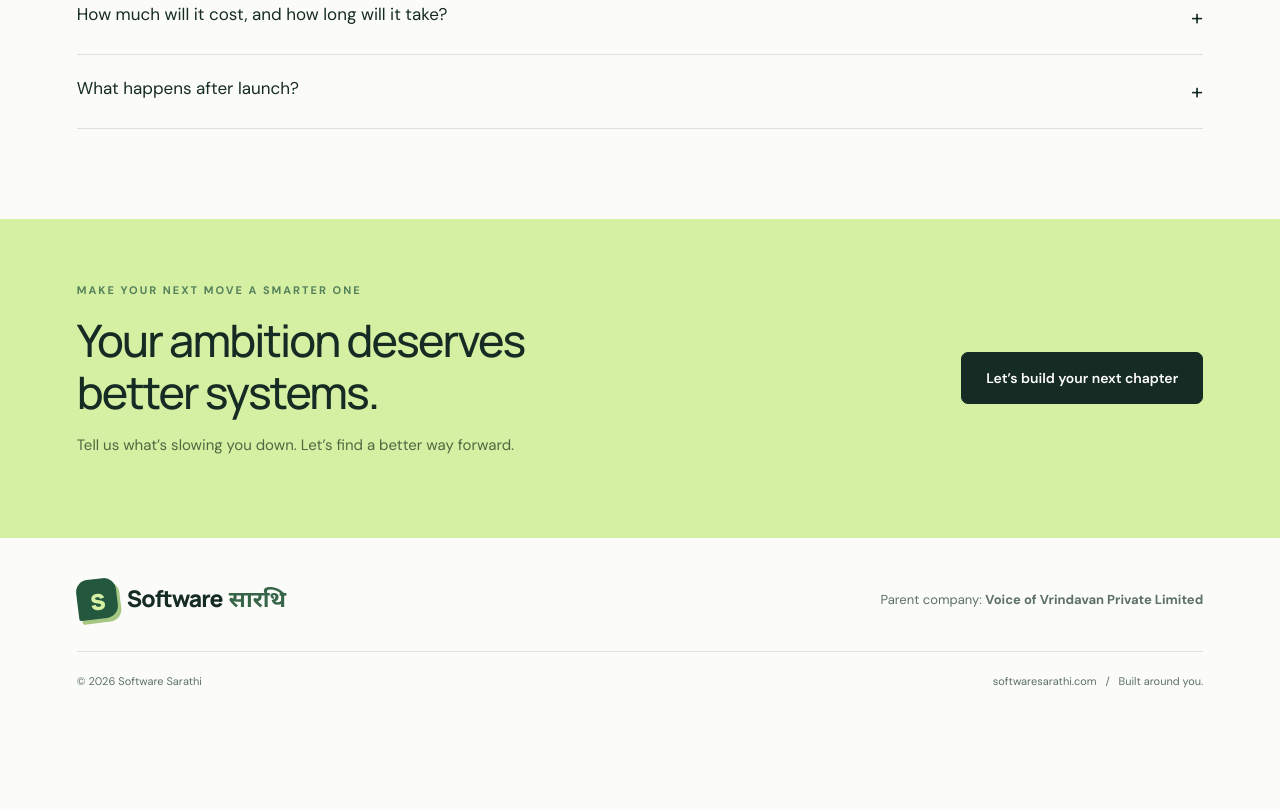
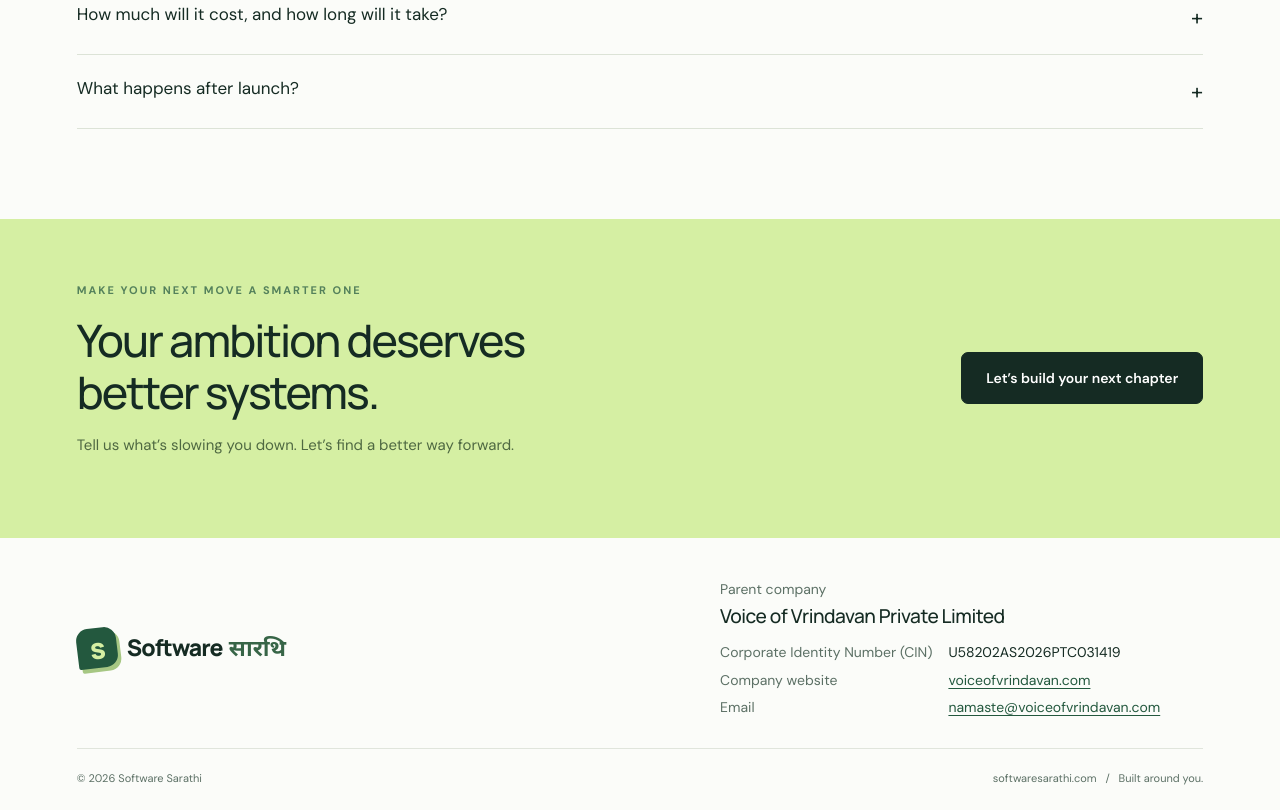
Before and after one commit to phukonbastab2-netizen/website, a plain HTML site: page software-sarathi/index.html in a window 1280 px wide. Shown: the part 3315-4125 px from the top of the page. Before the commit the page ends 4028 px from the top, so only its background shows below. Drawn offline with Linux system fonts and the light colour scheme.

Commit message:
Add Voice of Vrindavan company identity and contact details to footer

```diff
--- a/software-sarathi/index.html
+++ b/software-sarathi/index.html
@@ -9,6 +9,16 @@
 @keyframes scene-hover{50%{transform:translate3d(0,-12px,var(--depth)) rotateY(var(--turn)) rotateZ(var(--angle))}}@keyframes scene-flow{0%,100%{transform:translateX(0)}50%{transform:translateX(120%)}}
 @media(max-width:680px){.scene{min-height:340px}.scene-stage{max-width:390px}.scene-card{padding:16px}.hero h1{font-size:clamp(37px,9.5vw,51px)}nav{gap:10px}.brand{gap:8px}.scene-caption{bottom:-9px}}
 @media(prefers-reduced-motion:reduce){.scene-stage{transform:none}.scene-card,.workflow-track:after{animation:none}}
+
+.parent-company{min-width:0;max-width:100%;padding:0}
+.parent-company .parent-label{font-size:.875rem;color:var(--muted)}
+.parent-company h2{font-family:Manrope,sans-serif;font-size:1.2rem;letter-spacing:-.025em;line-height:1.35;margin:.3rem 0 .8rem}
+.parent-company dl{display:grid;gap:.4rem;margin:0;font-size:.875rem;line-height:1.5}
+.parent-company dl>div{display:grid;grid-template-columns:minmax(0,1fr) minmax(0,1.2fr);gap:1rem}
+.parent-company dt{color:var(--muted)}
+.parent-company dd{margin:0;overflow-wrap:anywhere}
+.parent-company a{color:var(--green);text-decoration:underline;text-underline-offset:.18em}
+@media(max-width:680px){.parent-company{margin-top:1.6rem}.parent-company dl>div{display:block}.parent-company dl{gap:.65rem}}
 </style></head><body>
 <header><nav class="wrap" aria-label="Main navigation"><a class="brand" href="#" aria-label="Software Sarathi home"><span class="mark">s</span><span class="brand-name">Software <span class="brand-sanskrit" lang="sa">सारथि</span></span></a><div class="navlinks"><a href="#solutions">What we build</a><a href="#possibilities">Possibilities</a><a href="#process">Our approach</a></div><button class="btn small" data-brief>Let’s talk growth</button></nav></header>
 <main><div class="hero"><div class="wrap hero-grid"><div><span class="eyebrow">Custom business software</span><h1>Your business runs your way. <em>Your software should too.</em></h1><p>Show us how your team works. We’ll build software around those steps, so a sale can update stock, create a dispatch task, and show everyone what happens next.</p><div class="actions"><button class="btn" data-brief>Describe my project</button><a class="btn outline" href="#solutions">Explore what’s possible</a></div><div class="fine">Custom software · Connected systems · Smarter automation</div></div><figure class="visual scene" aria-label="Example of an order moving from sales to dispatch">
@@ -26,7 +36,15 @@
 <section id="process"><div class="wrap"><div class="sectiontop"><div><div class="kicker">Your sarathi, from idea to everyday use</div><h2>A clear road.<br>A partner at every turn.</h2></div><p>“Sarathi” means charioteer. We bring that spirit of guidance to building software for your business.</p></div><div class="steps"><article class="step"><span>Understand</span><h3>Start with your business.</h3><p>We map how you work, what takes too long, and where a better system could help.</p></article><article class="step"><span>Plan</span><h3>Make the path clear.</h3><p>Agree on priorities, scope, timeline, and cost before development begins.</p></article><article class="step"><span>Build</span><h3>See it take shape.</h3><p>Review working progress and refine the experience around real tasks.</p></article><article class="step"><span>Launch</span><h3>Put it to work.</h3><p>Test the workflows, help your team get started, and agree on ongoing support.</p></article></div><div class="principle"><strong>A practical place to start:</strong> one painful process, one useful solution. Build on it as your business grows.</div></div></section>
 <section class="faq"><div class="wrap"><div class="kicker">A few things you might be wondering</div><h2>Clear answers. Better decisions.</h2><div style="margin-top:28px"><details><summary>Do I need to know exactly what software I want?</summary><p>No. Start with the problem: repeated data entry, missed follow-ups, disconnected tools, or work that depends on one person. We can help turn that into a practical scope.</p></details><details><summary>Can you work with the tools we already use?</summary><p>We assess your current tools and available integration options first. Where a reliable connection is possible, we can include it in the proposal so you can keep useful parts of your existing setup.</p></details><details><summary>How much will it cost, and how long will it take?</summary><p>Cost and timeline depend on the workflows, features, and integrations involved. We define these with you and provide a project proposal before work begins.</p></details><details><summary>What happens after launch?</summary><p>Training, maintenance, hosting, and future improvements can be included in an agreed support plan. Ownership, access, and handover terms are set out in your project agreement.</p></details></div></div></section>
 <section class="cta"><div class="wrap"><div><div class="kicker">Make your next move a smarter one</div><h2>Your ambition deserves<br>better systems.</h2><p>Tell us what’s slowing you down. Let’s find a better way forward.</p></div><button class="btn" data-brief>Let’s build your next chapter</button></div></section></main>
-<footer><div class="wrap"><div class="foot"><a class="brand" href="#"><span class="mark">s</span><span class="brand-name">Software <span class="brand-sanskrit" lang="sa">सारथि</span></span></a><p>Parent company: <strong>Voice of Vrindavan Private Limited</strong></p></div><div class="bottom"><span>© <span id="year"></span> Software Sarathi</span><span>softwaresarathi.com &nbsp; / &nbsp; Built around you.</span></div></div></footer>
+<footer><div class="wrap"><div class="foot"><a class="brand" href="#"><span class="mark">s</span><span class="brand-name">Software <span class="brand-sanskrit" lang="sa">सारथि</span></span></a><section class="parent-company" aria-label="Parent company">
+  <span class="parent-label">Parent company</span>
+  <h2>Voice of Vrindavan Private Limited</h2>
+  <dl>
+    <div><dt>Corporate Identity Number (CIN)</dt><dd>U58202AS2026PTC031419</dd></div>
+    <div><dt>Company website</dt><dd><a href="https://voiceofvrindavan.com/">voiceofvrindavan.com</a></dd></div>
+    <div><dt>Email</dt><dd><a href="mailto:namaste@voiceofvrindavan.com">namaste@voiceofvrindavan.com</a></dd></div>
+  </dl>
+</section></div><div class="bottom"><span>© <span id="year"></span> Software Sarathi</span><span>softwaresarathi.com &nbsp; / &nbsp; Built around you.</span></div></div></footer>
 <dialog id="brief"><button class="close" aria-label="Close project brief">×</button><div class="kicker">Your next chapter starts here</div><h2>What could work better?</h2><p>Create a short project brief to share with Software Sarathi. This downloads to your device; it is not submitted online.</p><form id="brief-form"><label class="field">Your name<input name="name" autocomplete="name" required maxlength="100" placeholder="Your name"></label><label class="field">Business name<input name="business" autocomplete="organization" required maxlength="150" placeholder="Your business"></label><label class="field">Where do you need help?<select name="need"><option>Custom business software</option><option>Workflow automation</option><option>Web application or customer portal</option><option>Help deciding where to start</option></select></label><label class="field">What’s slowing your business down?<textarea name="challenge" required maxlength="3000" placeholder="Tell us about the task, process, or idea you have in mind…"></textarea></label><button class="btn" type="submit">Download my project brief</button><p id="result" role="status">Your brief is ready. Share the downloaded file with Software Sarathi to start the conversation.</p></form></dialog>
 <script>
 document.getElementById('year').textContent=new Date().getFullYear();const dialog=document.getElementById('brief');document.querySelectorAll('[data-brief]').forEach(b=>b.addEventListener('click',()=>dialog.showModal()));document.querySelector('.close').onclick=()=>dialog.close();dialog.addEventListener('click',e=>{if(e.target===dialog){const r=dialog.getBoundingClientRect();if(e.clientX<r.left||e.clientX>r.right||e.clientY<r.top||e.clientY>r.bottom)dialog.close()}});document.getElementById('brief-form').addEventListener('submit',e=>{e.preventDefault();const f=new FormData(e.target);const content=`SOFTWARE SARATHI — PROJECT BRIEF\n\nName: ${f.get('name')}\nBusiness: ${f.get('business')}\nInterested in: ${f.get('need')}\n\nWhat could work better:\n${f.get('challenge')}\n\nPrepared at softwaresarathi.com`;const u=URL.createObjectURL(new Blob([content],{type:'text/plain;charset=utf-8'}));const a=document.createElement('a');a.href=u;a.download='Software-Sarathi-Project-Brief.txt';a.click();setTimeout(()=>URL.revokeObjectURL(u),1000);document.getElementById('result').style.display='block'});
```
